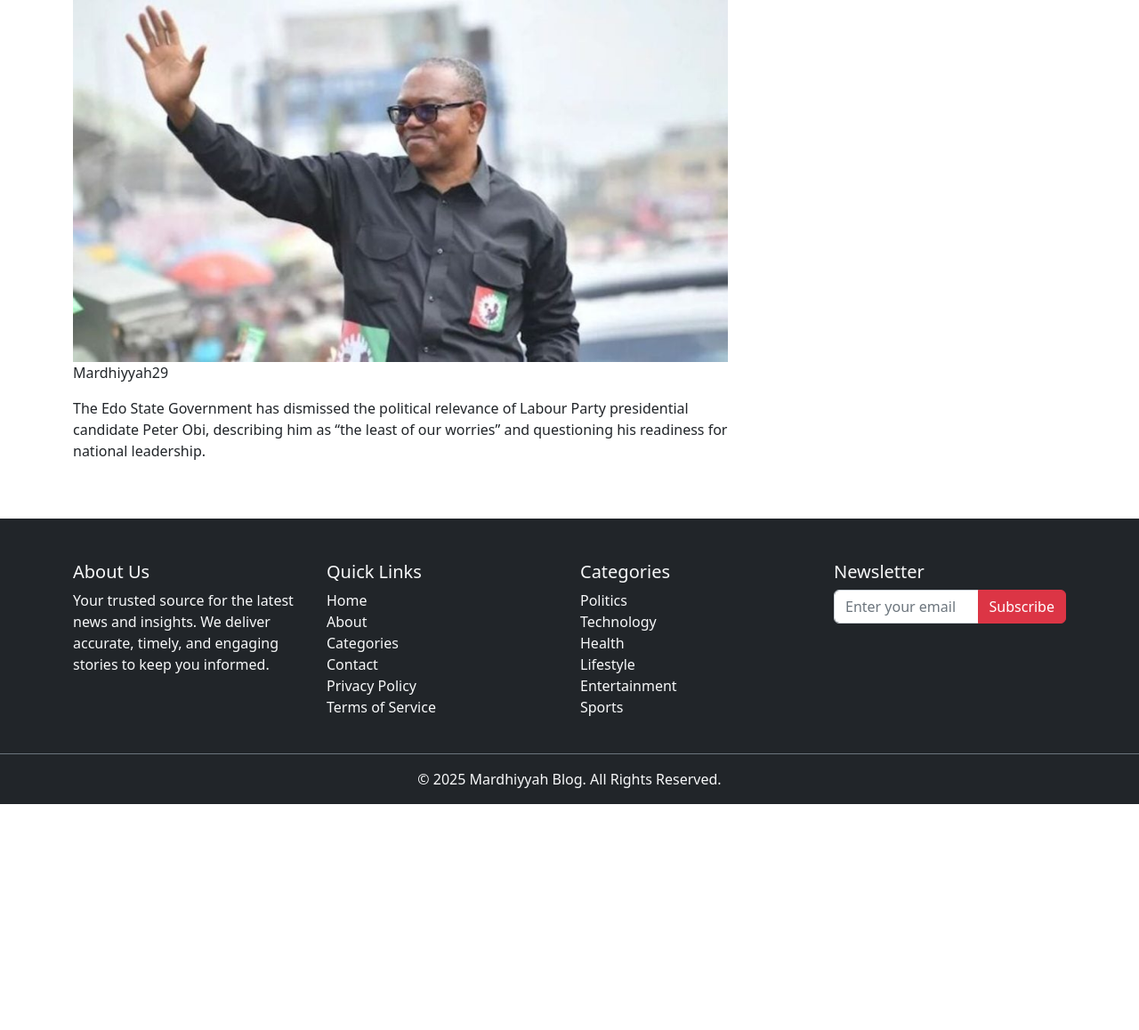
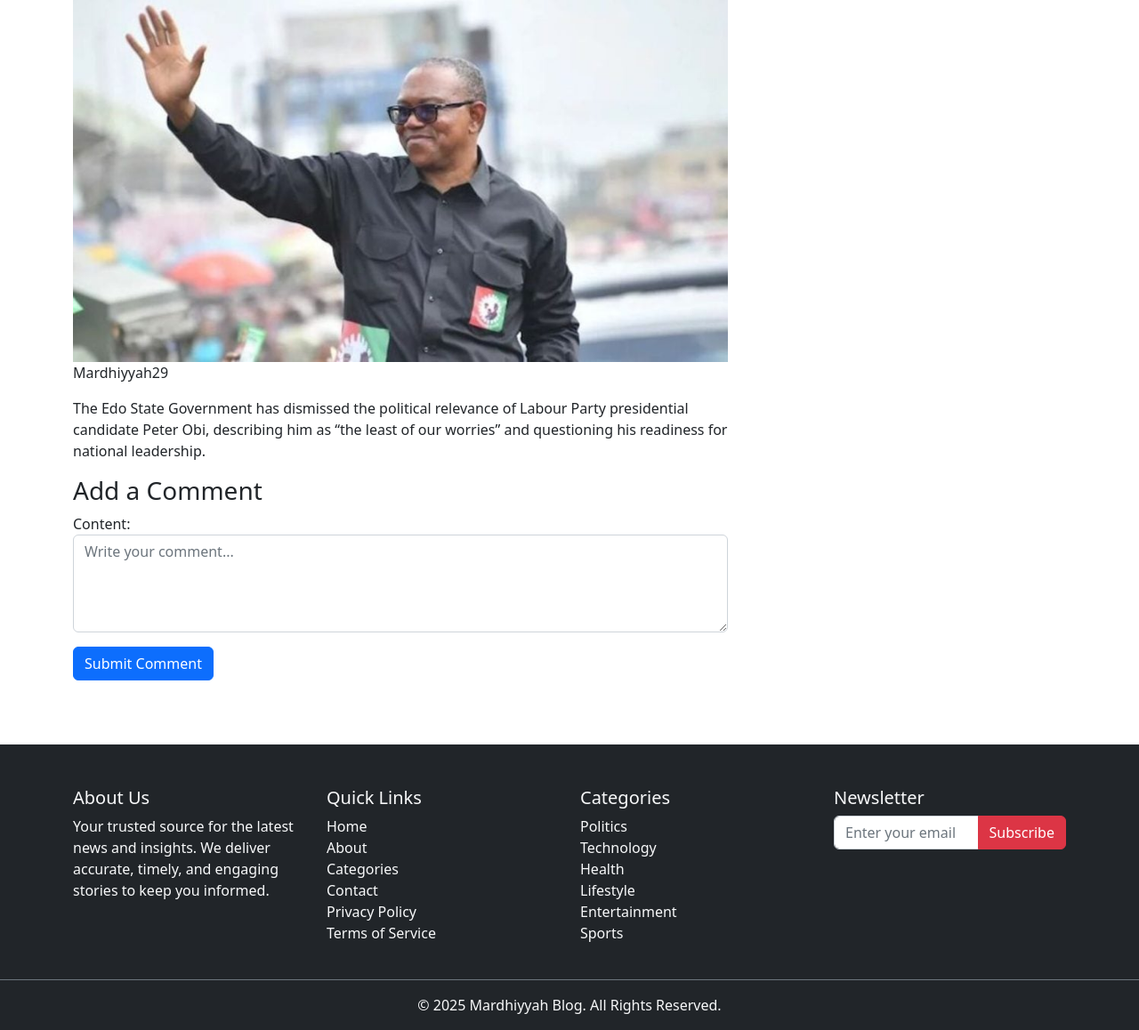
Before and after one commit to Mardhiyyah29/BLOG, a Django app: template templates/blogs_details.html in a window 1280 px wide. Shown: the part 445-1603 px from the top of the page at 89% size. Before the commit the page ends 1349 px from the top, so only its background shows below. Run offline with Django 5.2, Linux system fonts and the light colour scheme; the template is opened without the code that fills it: values that come from a table or form of the project are taken from there, others are empty; data comes from the database, SQL or seed files in the repository; both versions use the stored data as it was after the commit; some libraries are stand-ins or nearby versions.

Commit message:
COMMIT  BLOG

```diff
--- a/blogs/admin.py
+++ b/blogs/admin.py
@@ -1,5 +1,5 @@
 from django.contrib import admin
-from .models import Category, Blogs
+from .models import Category, Blogs, Comment
 
 # Register your models here.
 @admin.register(Category)
@@ -10,3 +10,7 @@ class CategoryAdmin(admin.ModelAdmin):
 @admin.register(Blogs)
 class BlogsAdmin(admin.ModelAdmin):
     list_display=('title','category','author','is_published','pub_date')
+
+@admin.register(Comment)
+class CommentAdmin(admin.ModelAdmin):
+    list_display = ('article', 'author', 'content', 'pub_date', 'is_approved')
--- /dev/null
+++ b/blogs/forms.py
@@ -0,0 +1,10 @@
+from django import forms
+from .models import Comment
+
+class CommentForm(forms.ModelForm):
+    class Meta:
+        model = Comment
+        fields = ['content']
+        widgets = {
+            'content': forms.Textarea(attrs={'rows': 4, 'class': 'form-control', 'placeholder': 'Write your comment...'})
+        }
--- a/blogs/models.py
+++ b/blogs/models.py
@@ -27,3 +27,14 @@ class Blogs(models.Model):
 
         def __str__(self):
             return self.title
+
+
+class Comment(models.Model):
+    article = models.ForeignKey(Blogs, on_delete=models.CASCADE, related_name='comments')
+    author = models.ForeignKey(User, on_delete=models.CASCADE)
+    content = models.TextField()
+    pub_date = models.DateTimeField(auto_now_add=True)
+    is_approved = models.BooleanField(default=False)
+
+    def __str__(self):
+         return f"Comment by {self.author|default:'Anonymous'} on {self.blog}"
--- a/blogs/urls.py
+++ b/blogs/urls.py
@@ -1,5 +1,6 @@
 from django.urls import path,include
 from . import views
+from .views import post_comment
 
 urlpatterns = [
     path('', views.Home,name='home'),
@@ -13,5 +14,7 @@ urlpatterns = [
 
     path('blog/<slug:slug>/', views.Blogs_details, name='blog'),
     path('category/<slug:slug>/', views.Category_article,name='category_article'),
+    path('article/<slug:slug>/comment/', views.post_comment, name='post_comment'),  # New URL pattern for adding comments
+
 
 ]
--- a/post/settings.py
+++ b/post/settings.py
@@ -38,6 +38,7 @@ INSTALLED_APPS = [
     'django.contrib.messages',
     'django.contrib.staticfiles',
     'blogs',  # Assuming 'blog' is the app name
+
 ]
 
 MIDDLEWARE = [
--- a/templates/blogs_details.html
+++ b/templates/blogs_details.html
@@ -12,7 +12,15 @@
   {% endif %}
   <p>{{blog.author}}</p>
   <p>{{blog.content|linebreaks}}</p>
+ <h3>Add a Comment</h3>
+<form method="post" action="{% url 'post_comment' blog.slug %}" class="mb-4">
+    {% csrf_token %}
+    {{ comment_form.as_p }}
+    <button type="submit" class="btn btn-primary">Submit Comment</button>
+</form>
   </div>
   </div>
     </div>
+
+
   {% endblock %}
--- a/templates/home.html
+++ b/templates/home.html
@@ -36,8 +36,8 @@
           {{story.pub_date|date:"d,F,Y"}}</small></p>
          <a href="{% url 'blog' story.slug %}"><h4>{{story.title}}</h4> </a>
           <hr>
-                 {% endfor %}
         </section>
+        {% endfor %}
      </div>
 
      <div class="col-6">
```
Also changed, not shown: blogs/import sqlite3.py (added, +19 -0 lines), blogs/views.py (+31 -5 lines), db.sqlite3.
